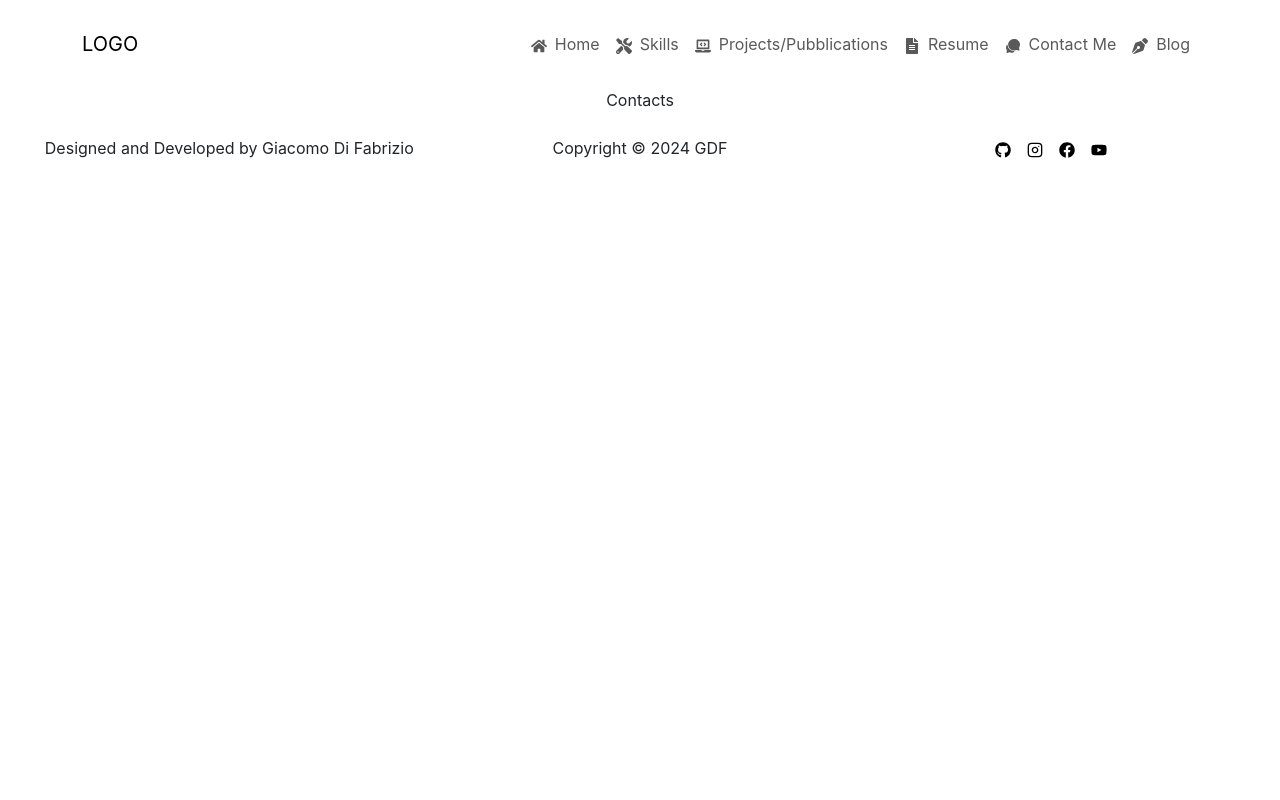
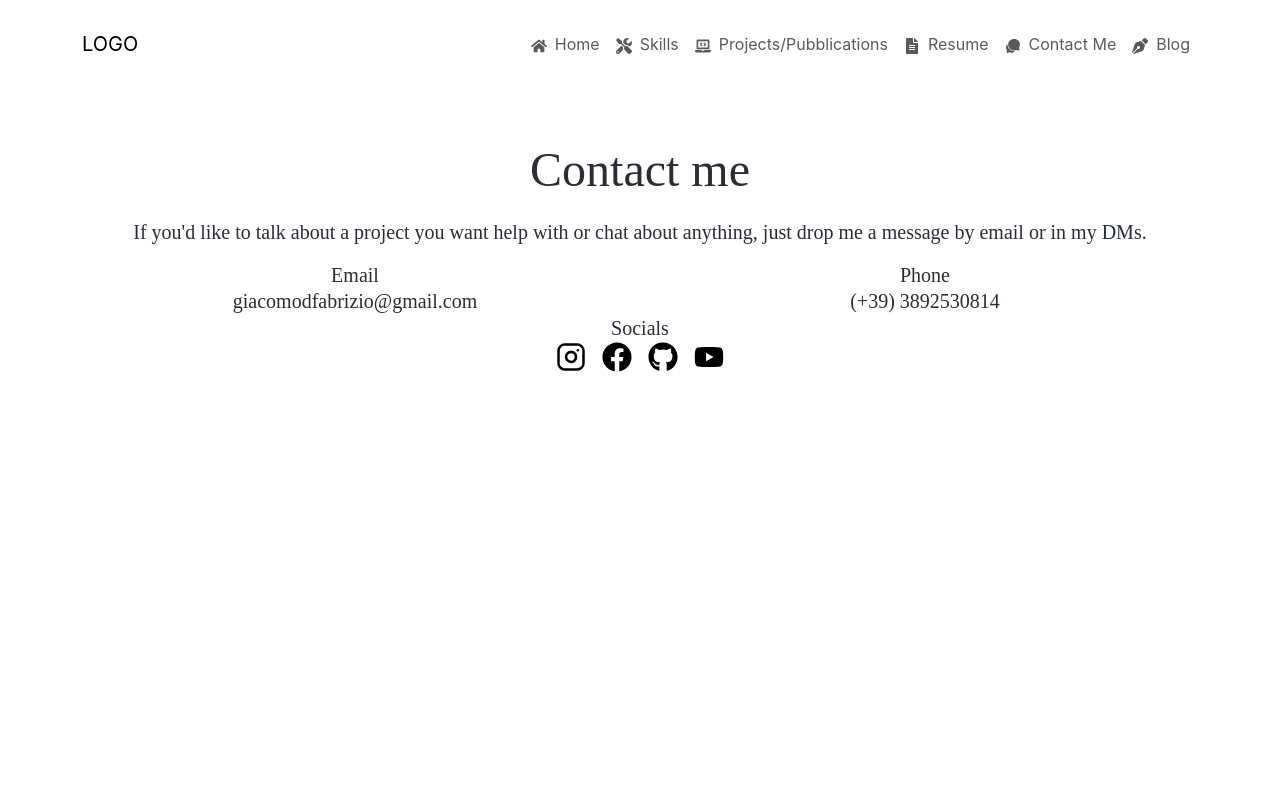
Before and after one commit to GiacomoDiFa/PortfolioGDF, a React (Create React App) app: page /PortfolioGDF/contacts in a window 1280 px wide. Shown: the top 800 px of the page. Built offline with nearby package versions, Linux system fonts and the light colour scheme; the HTML template or start-up script is replaced by a standard one.

Commit message:
Start contact page

```diff
--- a/src/pages/Contacts.js
+++ b/src/pages/Contacts.js
@@ -1,7 +1,69 @@
 import React from 'react'
+import { Col, Container, Row } from 'react-bootstrap'
+import { FaGithub } from 'react-icons/fa'
+import { LuInstagram } from 'react-icons/lu'
+import { FaFacebook } from 'react-icons/fa'
+import { FaYoutube } from 'react-icons/fa'
+
 
 function Contacts() {
-  return <div>Contacts</div>
+  const textStyle = {
+    fontFamily: "Source Sans Pro sans-serif",
+    fontSize: '20px',
+    lineHeight: '26.6px',
+    textAlign: 'center',
+    letterSpacing: 'normal',
+    color: '#282d38'
+  }
+
+  const titleText = {
+    fontFamily: "Source Sans Pro sans-serif",
+    fontSize: '48px',
+    lineHeight: '67.2px',
+    textAlign: 'center',
+    letterSpacing: 'normal',
+    color: '#282d38'
+  }
+
+  return <Container className='' style={{ height: "100vh" }}>
+    <Row className='justify-content-center '><h1 className='mt-5 mb-3' style={titleText}>Contact me</h1></Row>
+    <Row className=''><p style={textStyle}>If you'd like to talk about a project you want help with or chat about anything, just drop me a message by email or in my DMs.</p></Row>
+    <Row className=''>
+      <Col className=''>
+        <Row className='d-flex justify-content-center' style={textStyle}>Email</Row>
+        <Row className='d-flex justify-content-center' style={textStyle}>giacomodfabrizio@gmail.com</Row>
+      </Col>
+      <Col className=''>
+        <Row className='d-flex justify-content-center' style={textStyle}>Phone</Row>
+        <Row className='d-flex justify-content-center' style={textStyle}>(+39) 3892530814</Row>
+      </Col>
+    </Row>
+    <Row>
+      <Col style={textStyle}>Socials</Col>
+    </Row>
+    <Row className=''>
+      <Col>
+        <a
+          href="https://www.instagram.com/giacomodifabrizio_/"
+          className="p-2"
+        >
+          <LuInstagram color="black" size={30} />
+        </a>
+        <a
+          href="https://www.facebook.com/giacomo.difabrizio/?locale=it_IT"
+          className="p-2"
+        >
+          <FaFacebook color="black" size={30} />
+        </a>
+        <a href="https://github.com/GiacomoDiFa" className="p-2">
+          <FaGithub color="black" size={30} />
+        </a>
+        <a href="https://www.youtube.com/@difa3278" className="p-2">
+          <FaYoutube color="black" size={30} />
+        </a>
+      </Col>
+    </Row>
+  </Container>
 }
 
 export default Contacts
```
